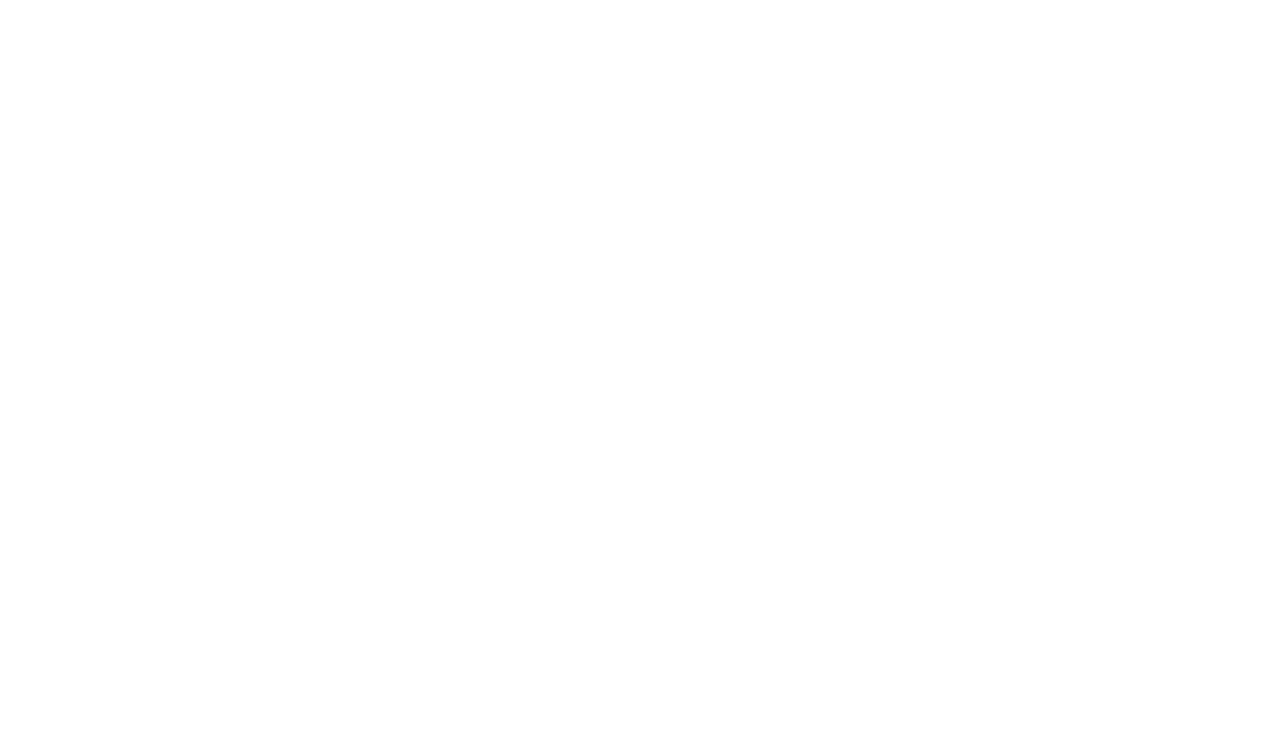
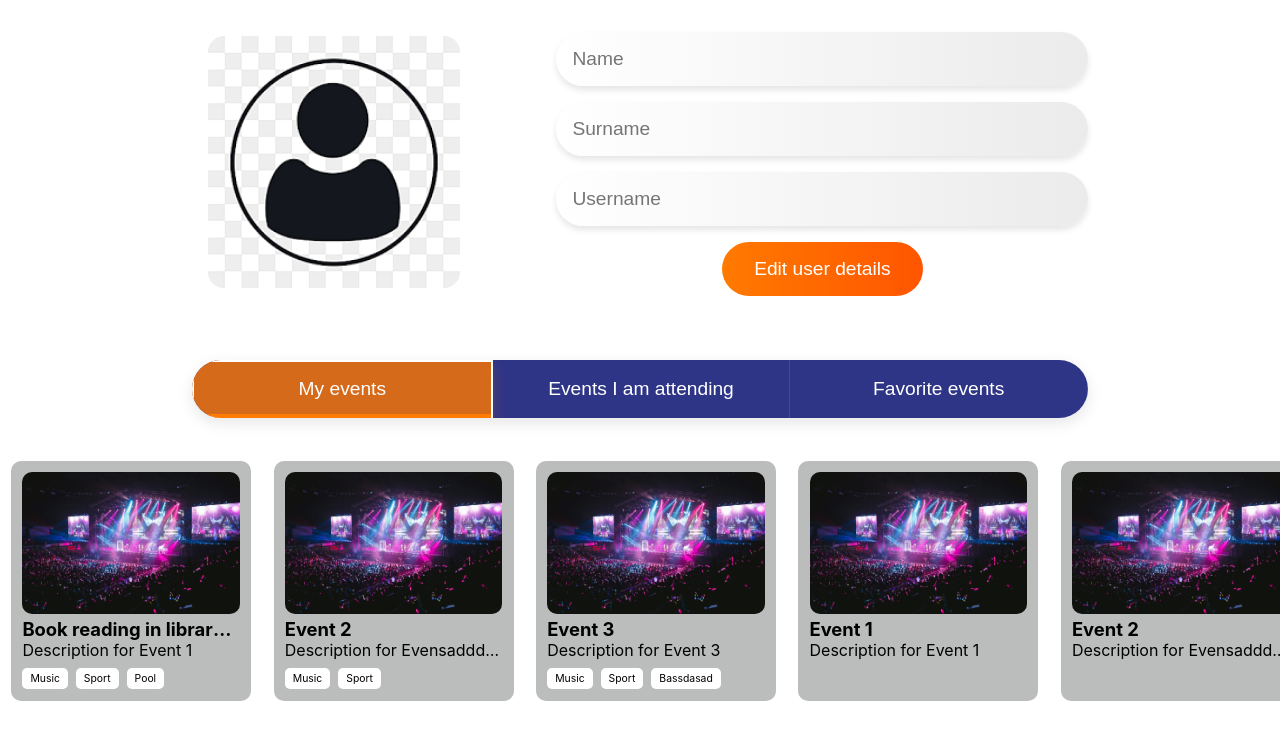
Before and after one commit to WhatandWhere/WhatAndWhere, a React (Create React App) app in the folder client/: page /profile in a window 1280 px wide. Before the commit this address had no page. Shown: the top 740 px of the page. Built offline with nearby package versions, Linux system fonts and the light colour scheme.

Commit message:
Created a profile page (still not finished)

```diff
--- a/client/src/App.jsx
+++ b/client/src/App.jsx
@@ -6,6 +6,7 @@
 import MainPage from './pages/MainPage.jsx';
 import TermsAndConditionsPage from './pages/TermsAndConditionsPage.jsx';
 import './App.css';
+import ProfilePage from './pages/ProfilePage.jsx';
 
 function App() {
     return (
@@ -17,6 +18,7 @@
                     <Route path="/signup" element={<SignupPage/>}/>
                     <Route path="/mainpage" element={<MainPage/>}/>
                     <Route path="/termsAndConditions" element={<TermsAndConditionsPage/>}/>
+                    <Route path="/profile" element={<ProfilePage/>}/>
                 </Routes>
             </div>
         </Router>
--- /dev/null
+++ b/client/src/components/design-files-css/profile-page-css/EventsTab.css
@@ -0,0 +1,3 @@
+.events-tab {
+    margin-top: 2rem;
+}
--- /dev/null
+++ b/client/src/components/design-files-css/profile-page-css/UpperPartOfThePage.css
@@ -0,0 +1,54 @@
+.user-profile {
+    display: flex;
+    align-items: center;
+    justify-content: center; /* This centers the elements horizontally */
+    padding: 2rem;
+    font-family: Arial, sans-serif;
+}
+
+.profile-pic {
+    height: calc((3 * (1rem + 1.2rem + 1rem)) + 1.2rem + 2rem + 3rem); /* height of 3 input fields + button + margin */
+    width: auto; /* Adjusts width according to the height while maintaining aspect ratio */
+    border-radius: 1rem;
+    margin-right: 7rem;
+    object-fit: cover; /* Increased the gap between the image and the input fields */
+}
+
+.user-details {
+    display: flex;
+    flex-direction: column;
+    align-items: center;
+    width: 100%;
+    max-width: 500px;
+}
+
+.input-field {
+    width: 100%;
+    padding: 1rem;
+    margin-bottom: 1rem;
+    border: none;
+    border-radius: 2rem;
+    font-size: 1.2rem;
+    background: linear-gradient(90deg, rgba(255,255,255,1) 0%, rgba(235,235,235,1) 100%);
+    outline: none;
+    box-shadow: 0 4px 6px rgba(0, 0, 0, 0.1);
+}
+
+.edit-button {
+    padding: 1rem 2rem;
+    font-size: 1.2rem;
+    border: none;
+    border-radius: 2rem;
+    background: linear-gradient(90deg, #ff7a00, #ff5500);
+    color: white;
+    cursor: pointer;
+    transition: all 0.3s ease;
+}
+
+.edit-button:hover {
+    background: linear-gradient(90deg, #ff5500, #ff7a00);
+}
+
+.input-field:focus {
+    background: linear-gradient(90deg, rgba(245,245,245,1) 0%, rgba(225,225,225,1) 100%);
+}
--- /dev/null
+++ b/client/src/components/design-files-css/profile-page-css/UserSelectionList.css
@@ -0,0 +1,58 @@
+.user-actions {
+    position: relative;
+    display: flex;
+    justify-content: space-between;
+    background-color: #2e3587;
+    border-radius: 2rem;
+    overflow: hidden;
+    margin-top: 2rem;
+    width: 70%; /* Make the bar take up 70% of the screen width */
+    margin-left: 15%; /* Center the bar on the screen */
+    box-shadow: 0px 5px 15px rgba(0, 0, 0, 0.1); /* Add a subtle drop shadow */
+}
+
+.action-button {
+    flex: 1;
+    text-align: center;
+    padding: 1rem;
+    border: none;
+    background: none;
+    cursor: pointer;
+    transition: all 0.3s;
+    font-size: 1.2rem;
+    color: white;
+    border-right: 1px solid rgba(255, 255, 255, 0.1); /* Subtle border between buttons */
+}
+
+.action-button:last-child {
+    border-right: none; /* Remove the right border for the last button */
+}
+
+.action-button:hover {
+    background-color: rgba(255, 119, 0, 0.2); /* Add a subtle hover effect */
+}
+
+.action-button.selected {
+    background-color: rgba(255, 119, 0, 0.8);
+    box-shadow: 0px 5px 15px rgba(255, 119, 0, 0.2); /* Add a subtle glow to the selected button */
+    border: 2px solid white; /* Add a white border to the selected button */
+}
+
+.slider {
+    position: absolute;
+    bottom: 0;
+    left: 0;
+    height: 4px;
+    width: 33.33%;
+    background-color: #ff7a00;
+    transition: left 0.3s;
+    box-shadow: 0px 5px 10px rgba(255, 119, 0, 0.3); /* Add a subtle glow to the slider */
+}
+
+.slider.attending {
+    left: 33.33%;
+}
+
+.slider.favorites {
+    left: 66.66%;
+}
--- /dev/null
+++ b/client/src/components/profile-page-components/EventTab.jsx
@@ -0,0 +1,12 @@
+import React from 'react';
+import EventListMainPage from "../EventListMainPage";
+import '../design-files-css/profile-page-css/EventsTab.css';
+function EventsTab() {
+    return (
+        <div className="events-tab">
+            <EventListMainPage/>
+        </div>
+    );
+}
+
+export default EventsTab;
--- /dev/null
+++ b/client/src/components/profile-page-components/UpperPartOfThePage.jsx
@@ -0,0 +1,20 @@
+import React from 'react';
+import '../design-files-css/profile-page-css/UpperPartOfThePage.css';
+
+function UpperPartOfThePage() {
+    return (
+        <div className="user-profile">
+            <div className="user-image">
+                <img src="/placeholder-avatar.png" alt="User Placeholder" className="profile-pic" />
+            </div>
+            <div className="user-details">
+                <input placeholder="Name" className="input-field" />
+                <input placeholder="Surname" className="input-field" />
+                <input placeholder="Username" className="input-field" />
+                <button className="edit-button">Edit user details</button>
+            </div>
+        </div>
+    );
+}
+
+export default UpperPartOfThePage;
--- /dev/null
+++ b/client/src/components/profile-page-components/UserSelectionList.jsx
@@ -0,0 +1,66 @@
+import React, { useState, useRef } from 'react';
+import '../design-files-css/profile-page-css/UserSelectionList.css';
+
+function UserSelectionList() {
+    const [selectedAction, setSelectedAction] = useState('myEvents');
+    const containerRef = useRef(null);
+
+    const handleActionClick = (action) => {
+        setSelectedAction(action);
+    };
+
+    const handleMouseDown = (e) => {
+        document.addEventListener('mousemove', handleMouseMove);
+        document.addEventListener('mouseup', handleMouseUp);
+    };
+
+    const handleMouseMove = (e) => {
+        if (!containerRef.current) return;
+
+        const containerLeft = containerRef.current.getBoundingClientRect().left;
+        const containerWidth = containerRef.current.offsetWidth;
+        const relativeMousePosition = e.clientX - containerLeft;
+
+        if (relativeMousePosition < containerWidth / 3) {
+            setSelectedAction('myEvents');
+        } else if (relativeMousePosition < (containerWidth * 2) / 3) {
+            setSelectedAction('attending');
+        } else {
+            setSelectedAction('favorites');
+        }
+    };
+
+    const handleMouseUp = () => {
+        document.removeEventListener('mousemove', handleMouseMove);
+        document.removeEventListener('mouseup', handleMouseUp);
+    };
+
+    return (
+        <div className="user-actions" ref={containerRef}>
+            <button
+                className={`action-button ${selectedAction === 'myEvents' ? 'selected' : ''}`}
+                onClick={() => handleActionClick('myEvents')}
+                onMouseDown={handleMouseDown}
+            >
+                My events
+            </button>
+            <button
+                className={`action-button ${selectedAction === 'attending' ? 'selected' : ''}`}
+                onClick={() => handleActionClick('attending')}
+                onMouseDown={handleMouseDown}
+            >
+                Events I am attending
+            </button>
+            <button
+                className={`action-button ${selectedAction === 'favorites' ? 'selected' : ''}`}
+                onClick={() => handleActionClick('favorites')}
+                onMouseDown={handleMouseDown}
+            >
+                Favorite events
+            </button>
+            <div className={`slider ${selectedAction}`}></div>
+        </div>
+    );
+}
+
+export default UserSelectionList;
--- /dev/null
+++ b/client/src/pages/ProfilePage.jsx
@@ -0,0 +1,17 @@
+import React from 'react';
+import UpperPartOfThePage from '../components/profile-page-components/UpperPartOfThePage';
+import UserSelectionList from "../components/profile-page-components/UserSelectionList";
+import EventsTab from "../components/profile-page-components/EventTab";
+
+
+function ProfilePage() {
+    return (
+        <div className="main-page">
+            <UpperPartOfThePage />
+            <UserSelectionList/>
+            <EventsTab/>
+        </div>
+    );
+}
+
+export default ProfilePage;
```
Also changed, not shown: client/public/placeholder-avatar.png (added).
